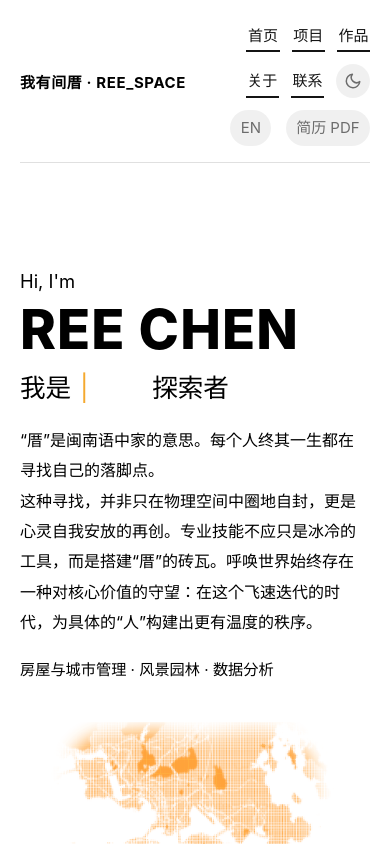
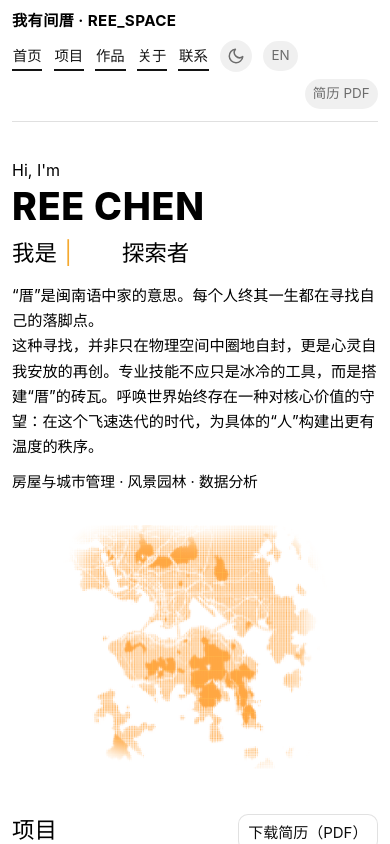
Before and after one commit to Rysen030800/REE_SPACE, a Vue app: page / in a window 390 px wide. Shown: the top 844 px of the page. Built offline with nearby package versions, Linux system fonts and the light colour scheme; the HTML template or start-up script is replaced by a standard one.

Commit message:
style: second-pass mobile layout polish

```diff
--- a/src/App.vue
+++ b/src/App.vue
@@ -206,4 +206,89 @@ const langAriaLabel = computed(() => {
     transition: none;
   }
 }
+
+@media (max-width: 960px) {
+  .site-header {
+    flex-direction: column;
+    align-items: flex-start;
+    gap: 0.75rem;
+    padding: 0.95rem 0 0.85rem;
+  }
+
+  .brand {
+    white-space: normal;
+    line-height: 1.2;
+  }
+
+  .nav {
+    width: 100%;
+    justify-content: flex-start;
+    gap: 0.55rem 0.75rem;
+  }
+}
+
+@media (max-width: 640px) {
+  .site-main {
+    padding: 1rem 0;
+  }
+
+  .site-header {
+    gap: 0.6rem;
+    padding: 0.85rem 0 0.75rem;
+  }
+
+  .brand {
+    font-size: 1rem;
+    letter-spacing: 0.025em;
+  }
+
+  .nav {
+    gap: 0.45rem 0.7rem;
+  }
+
+  .nav-link {
+    order: 1;
+    font-size: 0.96rem;
+    padding: 0.2rem 0.05rem;
+  }
+
+  .nav-icon,
+  .nav-lang,
+  .resume {
+    order: 2;
+  }
+
+  .nav-action {
+    font-size: 0.9rem;
+    padding: 0.32rem 0.58rem;
+  }
+
+  .resume {
+    margin-left: auto;
+  }
+
+  .nav-icon {
+    width: 32px;
+    height: 32px;
+  }
+}
+
+@media (max-width: 420px) {
+  .site-header {
+    padding: 0.75rem 0 0.7rem;
+  }
+
+  .brand {
+    font-size: 0.95rem;
+  }
+
+  .nav-link {
+    font-size: 0.9rem;
+  }
+
+  .nav-action {
+    font-size: 0.84rem;
+    padding: 0.28rem 0.52rem;
+  }
+}
 </style>
--- a/src/assets/main.css
+++ b/src/assets/main.css
@@ -4,6 +4,18 @@
   max-width: 1180px;
   margin: 0 auto;
   padding: 0 1.25rem;
+}
+
+@media (max-width: 640px) {
+  #app {
+    padding: 0 0.95rem;
+  }
+}
+
+@media (max-width: 420px) {
+  #app {
+    padding: 0 0.75rem;
+  }
 }
 
 a {
--- a/src/views/HomeView.vue
+++ b/src/views/HomeView.vue
@@ -338,8 +338,40 @@ onBeforeUnmount(() => {
 }
 
 @media (max-width: 960px) {
+  .hero {
+    min-height: auto;
+    padding: 2.5rem 0 2rem;
+  }
+
   .hero-layout {
     grid-template-columns: 1fr;
+  }
+
+  .hero-left {
+    max-width: 100%;
+  }
+
+  .title {
+    font-size: clamp(2.2rem, 11vw, 3.5rem);
+  }
+
+  .intro {
+    font-size: clamp(1.2rem, 6vw, 1.8rem);
+  }
+
+  .statement {
+    min-height: 0;
+    margin: 0.6rem 0 0.95rem;
+    font-size: 1rem;
+    line-height: 1.75;
+  }
+
+  .hero[data-lang='en'] .statement {
+    line-height: 1.6;
+  }
+
+  .subtitle {
+    font-size: 1.05rem;
   }
 
   .hero-art {
@@ -347,9 +379,71 @@ onBeforeUnmount(() => {
     right: auto;
     top: auto;
     transform: none;
-    width: 100%;
-    margin-top: 1.25rem;
+    width: min(100%, 540px);
+    margin: 0.95rem auto 0;
+    aspect-ratio: 16 / 11;
     opacity: 0.9;
   }
 }
+
+@media (max-width: 640px) {
+  .hero {
+    padding: 1.5rem 0 1.4rem;
+  }
+
+  .kicker {
+    font-size: 1rem;
+  }
+
+  .title {
+    font-size: clamp(2rem, 12vw, 2.8rem);
+    margin-top: 0.15rem;
+  }
+
+  .intro {
+    margin: 0.25rem 0 0.75rem;
+  }
+
+  .statement {
+    margin: 0.45rem 0 0.75rem;
+    line-height: 1.66;
+  }
+
+  .subtitle {
+    font-size: 0.98rem;
+  }
+
+  .hero-art {
+    width: min(100%, 500px);
+    margin-top: 0.65rem;
+    aspect-ratio: 3 / 2;
+    opacity: 0.86;
+  }
+}
+
+@media (max-width: 420px) {
+  .hero {
+    padding: 1.25rem 0 1.15rem;
+  }
+
+  .title {
+    font-size: clamp(1.8rem, 12.5vw, 2.35rem);
+  }
+
+  .intro {
+    font-size: clamp(1.05rem, 5.8vw, 1.4rem);
+  }
+
+  .typed {
+    min-width: 2.35em;
+  }
+
+  .statement {
+    font-size: 0.95rem;
+  }
+
+  .subtitle {
+    font-size: 0.92rem;
+  }
+}
 </style>
```
